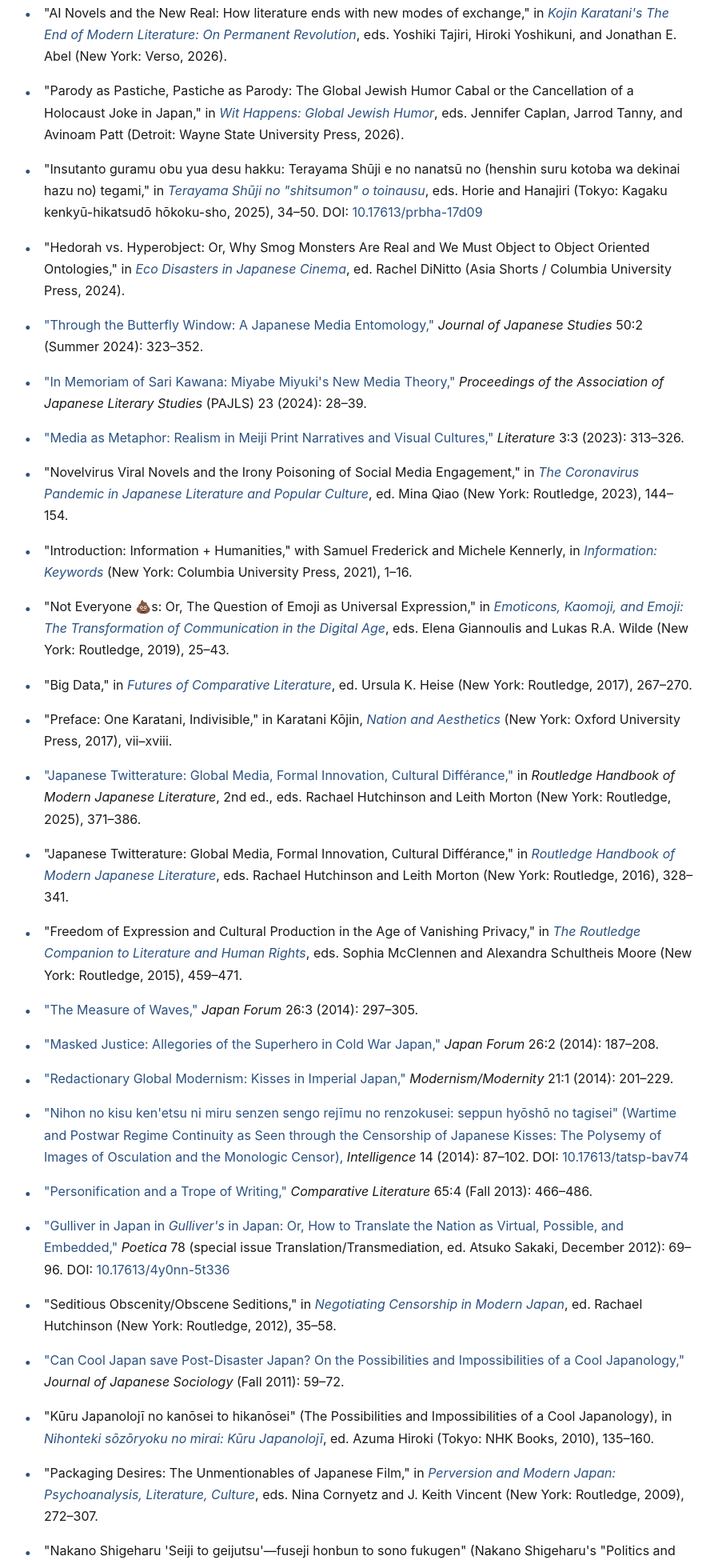
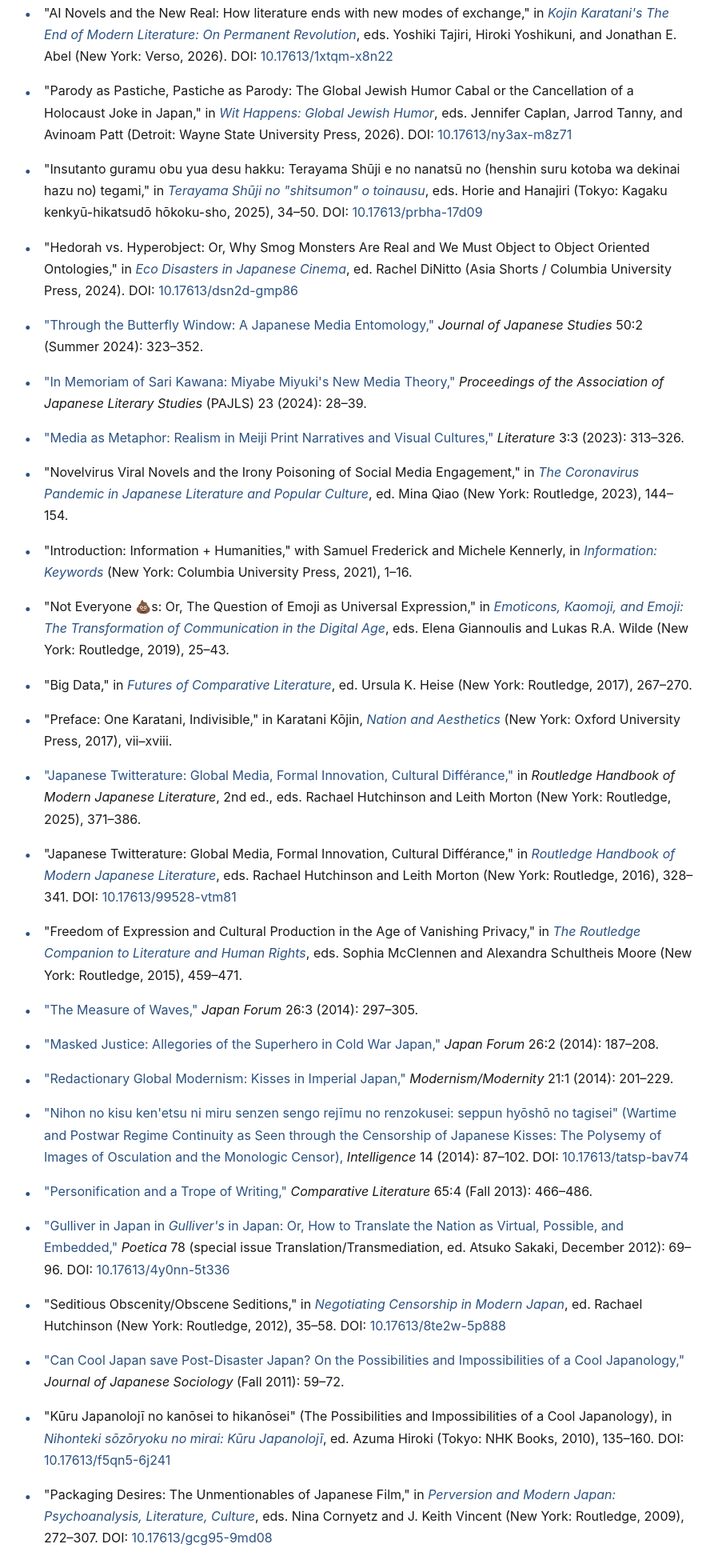
Before and after one commit to jabeljabel/jabeljabel.github.io, a plain HTML site: page newcv-updated.html in a window 1280 px wide. Shown: the part 3664-5614 px from the top of the page at 80% size, without its empty margins (191-1089 px from the left). Drawn offline with Linux system fonts and the light colour scheme; no server answers.

Commit message:
Add KCWorks DOIs for eight book chapters
Co-Authored-By: Claude Opus 5.5 <noreply@anthropic.com>
Claude-Session: https://claude.ai/code/session_018RnB8cfqoaFaDRExnzHctw

```diff
--- a/newcv-updated.html
+++ b/newcv-updated.html
@@ -463,12 +463,14 @@
     "AI Novels and the New Real: How literature ends with new modes of exchange," in
     <em><a href="https://www.penguinrandomhouse.com/books/831150/the-end-of-modern-literature-by-kojin-karatani/" target="_blank" rel="noopener noreferrer">Kojin Karatani's The End of Modern Literature: On Permanent Revolution</a></em>,
     eds. Yoshiki Tajiri, Hiroki Yoshikuni, and Jonathan E. Abel (New York: Verso, 2026).
+    DOI: <a href="https://doi.org/10.17613/1xtqm-x8n22" target="_blank" rel="noopener noreferrer">10.17613/1xtqm-x8n22</a>
   </li>
 
   <li>
     "Parody as Pastiche, Pastiche as Parody: The Global Jewish Humor Cabal or the Cancellation of a Holocaust Joke in Japan," in
     <em><a href="https://wsupress.wayne.edu/9780814352595/" target="_blank" rel="noopener noreferrer">Wit Happens: Global Jewish Humor</a></em>,
     eds. Jennifer Caplan, Jarrod Tanny, and Avinoam Patt (Detroit: Wayne State University Press, 2026).
+    DOI: <a href="https://doi.org/10.17613/ny3ax-m8z71" target="_blank" rel="noopener noreferrer">10.17613/ny3ax-m8z71</a>
   </li>
 
   <li>
@@ -482,6 +484,7 @@
     "Hedorah vs. Hyperobject: Or, Why Smog Monsters Are Real and We Must Object to Object Oriented Ontologies," in
     <em><a href="https://cup.columbia.edu/book/eco-disasters-in-japanese-cinema/9781952636509/" target="_blank" rel="noopener noreferrer">Eco Disasters in Japanese Cinema</a></em>,
     ed. Rachel DiNitto (Asia Shorts / Columbia University Press, 2024).
+    DOI: <a href="https://doi.org/10.17613/dsn2d-gmp86" target="_blank" rel="noopener noreferrer">10.17613/dsn2d-gmp86</a>
   </li>
 
   <li>
@@ -539,6 +542,7 @@
     "Japanese Twitterature: Global Media, Formal Innovation, Cultural Différance," in
     <em><a href="https://doi.org/10.4324/9781315762210" target="_blank" rel="noopener noreferrer">Routledge Handbook of Modern Japanese Literature</a></em>,
     eds. Rachael Hutchinson and Leith Morton (New York: Routledge, 2016), 328–341.
+    DOI: <a href="https://doi.org/10.17613/99528-vtm81" target="_blank" rel="noopener noreferrer">10.17613/99528-vtm81</a>
   </li>
 
   <li>
@@ -586,6 +590,7 @@
     "Seditious Obscenity/Obscene Seditions," in
     <em><a href="https://www.routledge.com/Negotiating-Censorship-in-Modern-Japan/Hutchinson/p/book/9781138934719" target="_blank" rel="noopener noreferrer">Negotiating Censorship in Modern Japan</a></em>,
     ed. Rachael Hutchinson (New York: Routledge, 2012), 35–58.
+    DOI: <a href="https://doi.org/10.17613/8te2w-5p888" target="_blank" rel="noopener noreferrer">10.17613/8te2w-5p888</a>
   </li>
 
   <li>
@@ -597,12 +602,14 @@
     "Kūru Japanolojī no kanōsei to hikanōsei" (The Possibilities and Impossibilities of a Cool Japanology), in
     <em><a href="https://www.nhk-book.co.jp/detail/000000911632010.html" target="_blank" rel="noopener noreferrer">Nihonteki sōzōryoku no mirai: Kūru Japanolojī</a></em>,
     ed. Azuma Hiroki (Tokyo: NHK Books, 2010), 135–160.
+    DOI: <a href="https://doi.org/10.17613/f5qn5-6j241" target="_blank" rel="noopener noreferrer">10.17613/f5qn5-6j241</a>
   </li>
 
   <li>
     "Packaging Desires: The Unmentionables of Japanese Film," in
     <em><a href="https://www.routledge.com/Perversion-and-Modern-Japan-Psychoanalysis-Literature-Culture/Cornyetz-Vincent/p/book/9780415691437" target="_blank" rel="noopener noreferrer">Perversion and Modern Japan: Psychoanalysis, Literature, Culture</a></em>,
     eds. Nina Cornyetz and J. Keith Vincent (New York: Routledge, 2009), 272–307.
+    DOI: <a href="https://doi.org/10.17613/gcg95-9md08" target="_blank" rel="noopener noreferrer">10.17613/gcg95-9md08</a>
   </li>
 
   <li>
@@ -649,6 +656,7 @@
     "Introduction: Stating the Field," with Seth Jacobowitz, in
     <em><a href="https://press.umich.edu/Books/M/Modern-Japanese-Literary-Studies2" target="_blank" rel="noopener noreferrer">Modern Japanese Literary Studies</a></em>.
     Ann Arbor: University of Michigan Press, 2026.
+    DOI: <a href="https://doi.org/10.17613/sqjbk-0r285" target="_blank" rel="noopener noreferrer">10.17613/sqjbk-0r285</a>
   </li>
 
   <li>
```
